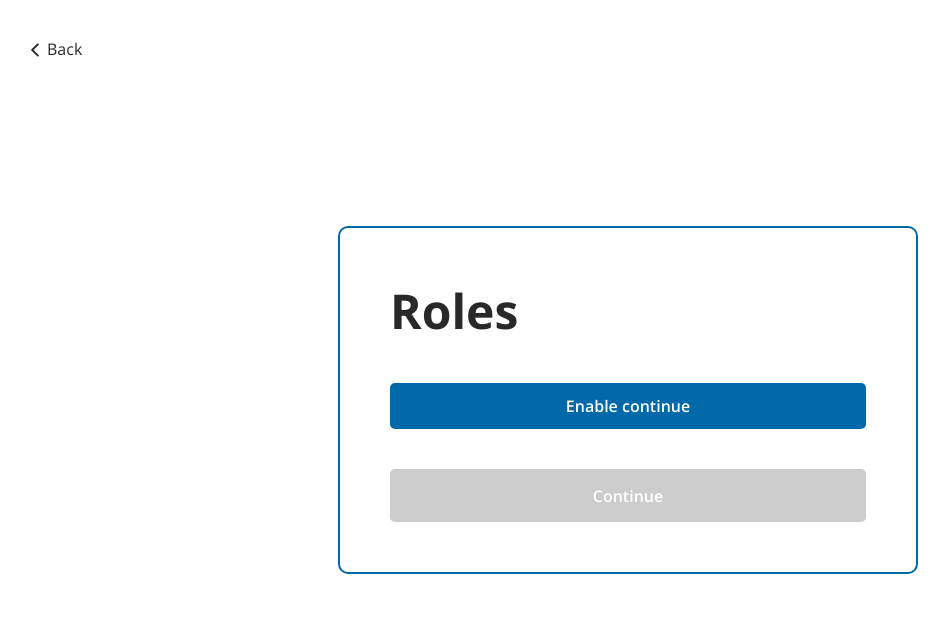
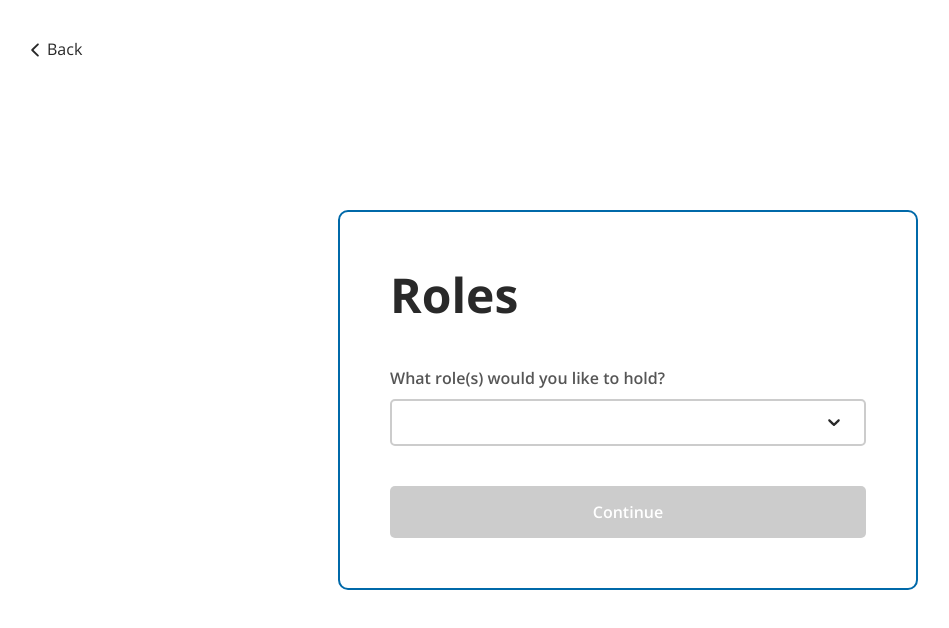
Before and after one commit to calblueprint/immigration-justice-project, a Next.js app: page /onboarding/roles in a window 1280 px wide. Shown: the top 628 px of the page, without its empty margins (12-961 px from the left). Built offline with nearby package versions, Linux system fonts and the light colour scheme; no server answers.

Commit message:
creates roles page

```diff
--- a/src/app/onboarding/roles/page.tsx
+++ b/src/app/onboarding/roles/page.tsx
@@ -1,24 +1,39 @@
 'use client';
 
-import Button from '@/components/Button';
-import COLORS from '@/styles/colors';
+import InputDropdown from '@/components/InputDropdown';
+import { RoleEnum } from '@/types/schema';
 import { H1 } from '@/styles/text';
 import { OnboardingContext } from '@/utils/OnboardingProvider';
-import { useContext } from 'react';
+import { useContext, useEffect } from 'react';
 
 export default function Page() {
   const onboarding = useContext(OnboardingContext);
+  // const [roles, setRoles] = useState<Set<RoleEnum>>(new Set());
+  const roleOptions = new Set(['Attorney', 'Interpreter']);
+
+  useEffect(() => {
+    onboarding?.setCanContinue(false);
+  }, []);
+
+  const setRoles = (v: Set<RoleEnum>) => {
+    onboarding?.setRoles(v);
+    if (v.size !== 0) {
+      onboarding?.setCanContinue(true);
+    } else {
+      onboarding?.setCanContinue(false);
+    }
+  };
 
   return (
     <>
       <H1>Roles</H1>
-      <Button
-        $primaryColor={COLORS.blueMid}
-        $secondaryColor={COLORS.blueDark}
-        onClick={() => onboarding && onboarding.setCanContinue(true)}
-      >
-        Enable continue
-      </Button>
+
+      <InputDropdown
+        label="What role(s) would you like to hold?"
+        multi
+        onChange={v => setRoles(v as Set<RoleEnum>)}
+        options={roleOptions}
+      ></InputDropdown>
     </>
   );
 }
```
